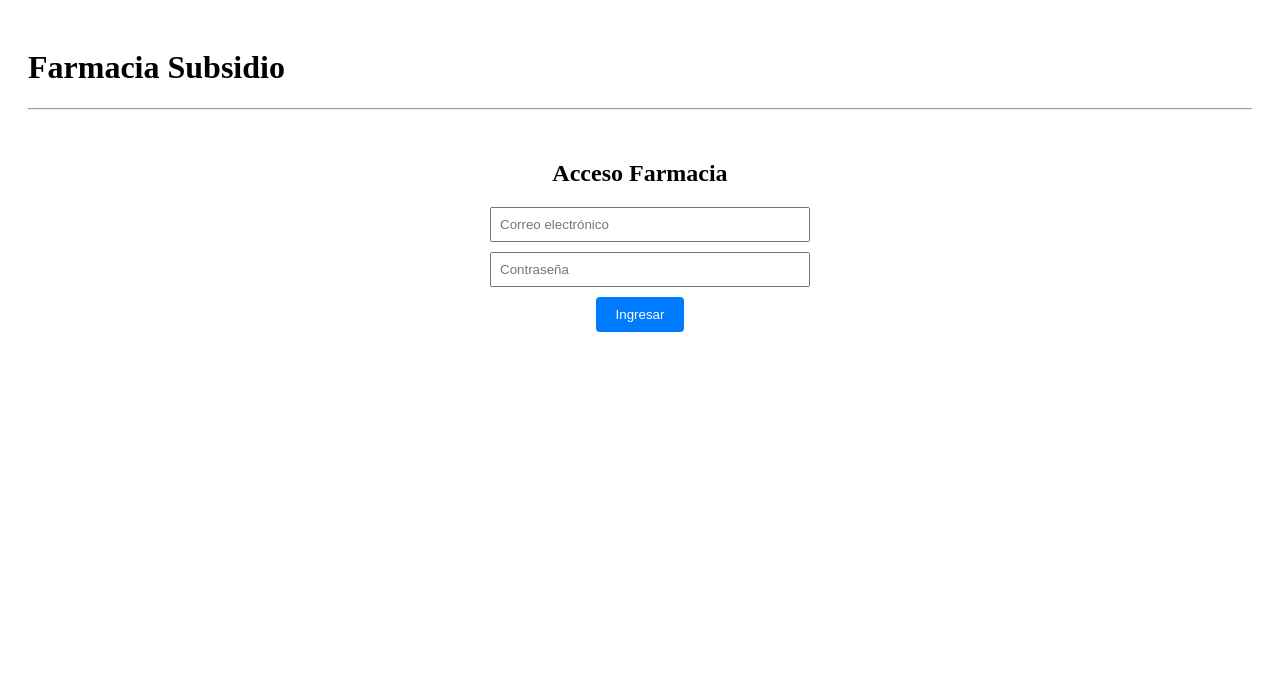
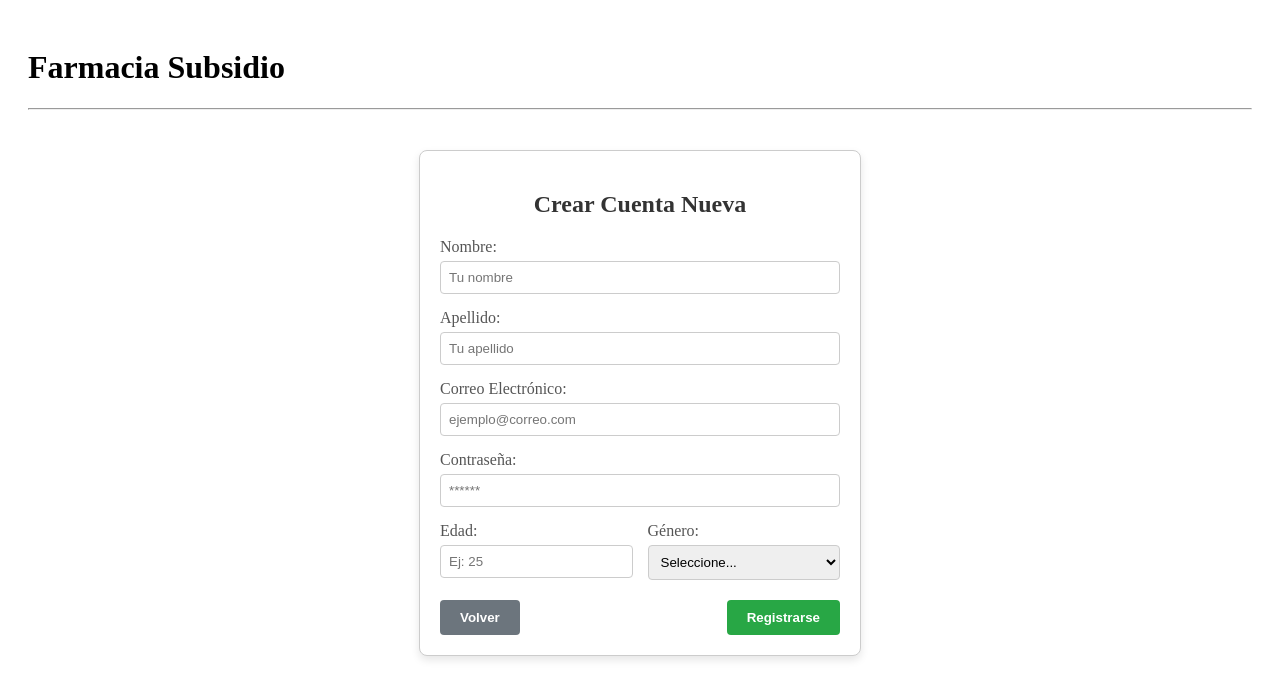
Before and after one commit to valentin21103/Farmacia-Subsidio-Frontend, an Angular app: page /registro in a window 1280 px wide. Before the commit this address led to /. Shown: the top 698 px of the page. Built offline with nearby package versions, Linux system fonts and the light colour scheme.

Commit message:
CrearCuenta Terminado

```diff
--- a/src/app/app.routes.ts
+++ b/src/app/app.routes.ts
@@ -1,6 +1,7 @@
 import { Routes } from '@angular/router';
 import { LoginComponent } from './components/login/login.component';
 import { ListaMedicamentosComponent } from './components/lista-medicamentos/lista-medicamentos.component';
+import { RegistroComponent } from './components/registro/registro.component';
 
 export const routes: Routes = [
 
@@ -11,6 +12,8 @@ export const routes: Routes = [
       // 3. Ruta para ver los medicamentos (a donde iremos después de entrar)
         { path: 'inicio', component: ListaMedicamentosComponent },
 
+        {path : 'registro', component: RegistroComponent},
+
          // (Opcional) Si escriben cualquier cosa rara, mandar al Login
          { path: '**', redirectTo: '', pathMatch: 'full' }
 ];
--- a/src/app/components/login/login.component.css
+++ b/src/app/components/login/login.component.css
@@ -0,0 +1,3 @@
+button{
+    padding: 10px 20px; cursor: pointer; background-color: #007bff; color: white; border: none; border-radius: 4px;
+}
--- a/src/app/components/login/login.component.html
+++ b/src/app/components/login/login.component.html
@@ -18,4 +18,12 @@
   <button (click)="IniciarSesion()" style="padding: 10px 20px; cursor: pointer; background-color: #007bff; color: white; border: none; border-radius: 4px;">
     Ingresar
   </button>
+
+  <hr style="margin: 20px 0; border: 0; border-top: 1px solid #eee;">
+
+  <button routerLink="/registro" class="btn-secondary">
+    Crear Cuenta Nueva
+  </button>
+
+
 </div>
--- a/src/app/components/login/login.component.ts
+++ b/src/app/components/login/login.component.ts
@@ -3,11 +3,12 @@ import { Component } from '@angular/core';
 import { FormsModule } from '@angular/forms';
 import { LoginDto } from '../../Interfaces/Login';
 import { UsuarioService } from '../../services/usuario.service';
-import { Router } from '@angular/router';
+import { Router, RouterLink } from '@angular/router';
+
 
 @Component({
   selector: 'app-login',
-  imports: [CommonModule, FormsModule],
+  imports: [CommonModule, FormsModule,RouterLink],
   templateUrl: './login.component.html',
   styleUrl: './login.component.css'
 })
@@ -38,8 +39,6 @@ export class LoginComponent {
         localStorage.setItem('usuarioNombre', usuario.nombre);
         localStorage.setItem('usuarioRol', usuario.roll);
 
-        // Mensaje de bienvenida
-        alert(`¡Bienvenido ${usuario.nombre}! Tu rol es: ${usuario.roll}`);
             this.router.navigate(['/inicio']); // SI ACCECEDE A LA CUENTA ENTRA AL INICIO
         // Aquí redirigiremos a la lista de medicamentos (cuando configuremos rutas)
         // this.router.navigate(['/lista-medicamentos']);
--- /dev/null
+++ b/src/app/components/registro/registro.component.css
@@ -0,0 +1,86 @@
+/* El contenedor principal */
+.registro-container {
+  max-width: 400px;
+  margin: 40px auto;
+  padding: 20px;
+  border: 1px solid #ccc;
+  border-radius: 8px;
+  box-shadow: 0 4px 8px rgba(0,0,0,0.1);
+  background-color: #fff; /* Fondo blanco por si acaso */
+}
+
+/* El título */
+h2 {
+  text-align: center;
+  color: #333;
+  margin-bottom: 20px;
+}
+
+/* Cada bloque de input (div) */
+.form-group {
+  margin-bottom: 15px;
+}
+
+/* Las etiquetas (Nombre, Apellido...) */
+label {
+  display: block; /* Para que el label ocupe su propia línea arriba del input */
+  margin-bottom: 5px;
+  font-weight: 500;
+  color: #555;
+}
+
+/* Los campos de texto y selects */
+.form-input {
+  width: 100%;
+  padding: 8px;
+  box-sizing: border-box; /* Importante para que el padding no rompa el ancho */
+  border: 1px solid #ccc;
+  border-radius: 4px;
+}
+
+/* Fila flexible para poner cosas lado a lado (Edad y Género) */
+.form-row {
+  display: flex;
+  gap: 15px;
+  margin-bottom: 20px;
+}
+
+/* Columnas flexibles */
+.col {
+  flex: 1;
+}
+
+/* Contenedor de botones */
+.button-group {
+  display: flex;
+  justify-content: space-between;
+  margin-top: 10px;
+}
+
+/* Estilos base para todos los botones */
+.btn {
+  padding: 10px 20px;
+  border: none;
+  border-radius: 4px;
+  cursor: pointer;
+  font-weight: bold;
+  transition: background-color 0.3s; /* Animación suave al pasar el mouse */
+}
+
+/* Botón Gris (Volver) */
+.btn-secondary {
+  background-color: #6c757d;
+  color: white;
+}
+.btn-secondary:hover {
+  background-color: #5a6268; /* Un poco más oscuro al pasar el mouse */
+}
+
+/* Botón Verde (Registrarse) */
+.btn-success {
+  background-color: #28a745;
+  color: white;
+}
+.btn-success:hover {
+  background-color: #218838; /* Un poco más oscuro al pasar el mouse */
+}
--- /dev/null
+++ b/src/app/components/registro/registro.component.html
@@ -0,0 +1,55 @@
+<div class="registro-container">
+
+  <h2>Crear Cuenta Nueva</h2>
+
+  <form (ngSubmit)="CrearCuenta()">
+
+    <div class="form-group">
+      <label>Nombre:</label>
+      <input type="text" [(ngModel)]="Usuario.nombre" name="nombre" placeholder="Tu nombre" class="form-input" required>
+    </div>
+
+    <div class="form-group">
+      <label>Apellido:</label>
+      <input type="text" [(ngModel)]="Usuario.apellido" name="apellido" placeholder="Tu apellido" class="form-input" required>
+    </div>
+
+    <div class="form-group">
+      <label>Correo Electrónico:</label>
+      <input type="email" [(ngModel)]="Usuario.correoElectronico" name="email" placeholder="ejemplo@correo.com" class="form-input" required>
+    </div>
+
+    <div class="form-group">
+      <label>Contraseña:</label>
+      <input type="password" [(ngModel)]="Usuario.contrasena" name="password" placeholder="******" class="form-input" required>
+    </div>
+
+    <div class="form-row">
+
+      <div class="col">
+        <label>Edad:</label>
+        <input type="number" [(ngModel)]="Usuario.edad" name="edad" placeholder="Ej: 25" class="form-input" required>
+      </div>
+
+      <div class="col">
+        <label>Género:</label>
+        <select [(ngModel)]="Usuario.genero" name="genero" class="form-input" required>
+          <option value="" disabled selected>Seleccione...</option>
+          <option value="Masculino">Masculino</option>
+          <option value="Femenino">Femenino</option>
+        </select>
+      </div>
+    </div>
+
+    <div class="button-group">
+      <button type="button" (click)="Volver()" class="btn btn-secondary">
+        Volver
+      </button>
+
+      <button type="submit" class="btn btn-success">
+        Registrarse
+      </button>
+    </div>
+
+  </form>
+</div>
--- /dev/null
+++ b/src/app/components/registro/registro.component.ts
@@ -0,0 +1,65 @@
+import { CommonModule } from '@angular/common';
+import { Component } from '@angular/core';
+import { FormsModule } from '@angular/forms';
+import { CrearUsuario } from '../../Interfaces/Login';
+import { UsuarioService } from '../../services/usuario.service';
+import { Route, Router } from '@angular/router';
+
+@Component({
+  selector: 'app-registro',
+  imports: [CommonModule, FormsModule],
+  templateUrl: './registro.component.html',
+  styleUrl: './registro.component.css'
+})
+export class RegistroComponent {
+
+  Usuario : CrearUsuario = {
+
+    nombre: "",
+    apellido : "",
+    correoElectronico: "",
+    contrasena : "",
+    edad : null,
+    genero : ""
+
+  }
+
+constructor (
+  private usuarioService : UsuarioService,
+  private router : Router
+) {}
+
+
+CrearCuenta(){
+
+  if(this.Usuario.nombre == "" ||
+    this.Usuario.apellido == ""||
+    this.Usuario.correoElectronico == "" ||
+    this.Usuario.contrasena == ""||
+    this.Usuario.edad == null ||
+    this.Usuario.genero == ""
+  )
+  {
+   alert("⚠️ Por favor, completa todos los campos.");
+      return; // Detenemos la función aquí si falta algo
+  }
+
+  this.usuarioService.registrar(this.Usuario as any).subscribe({
+    next: () => {
+   alert("✅ ¡Cuenta creada con éxito! Ahora inicia sesión.");
+
+        // 3. REDIRECCIÓN: Lo mandamos al Login
+        this.router.navigate(['/login']);
+      },
+      error: () => {
+
+        alert("❌ Ocurrió un error al registrarse. Verifica la consola.");
+      }
+    });
+  }
+
+  Volver() {
+    this.router.navigate(['/login']);
+  }
+
+}
--- a/src/app/services/usuario.service.ts
+++ b/src/app/services/usuario.service.ts
@@ -1,6 +1,6 @@
 import { HttpClient } from '@angular/common/http';
 import { Injectable } from '@angular/core';
-import { LoginDto, Usuario } from '../Interfaces/Login';
+import { CrearUsuario, LoginDto, Usuario } from '../Interfaces/Login';
 import { Observable } from 'rxjs';
 
 @Injectable({
@@ -17,4 +17,10 @@ export class UsuarioService {
     // Llamamos al endpoint /Login que arreglamos en el backend
     return this.http.post<Usuario>(`${this.apiUrl}/Login`,credenciales);
   }
+
+  registrar(datos: CrearUsuario): Observable<any> {
+    // Hace un POST a 'https://localhost:7245/api/Usuario'
+    // Esto coincide con tu backend: [HttpPost] public async Task... Crear(...)
+    return this.http.post(this.apiUrl, datos);
 }
+}
```
Also changed, not shown: src/app/Interfaces/Login.ts (+10 -0 lines).
